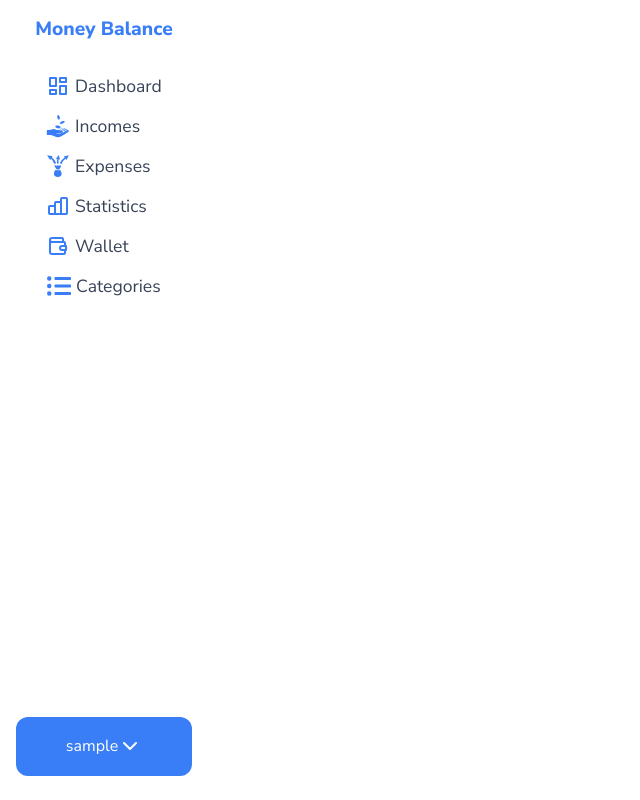
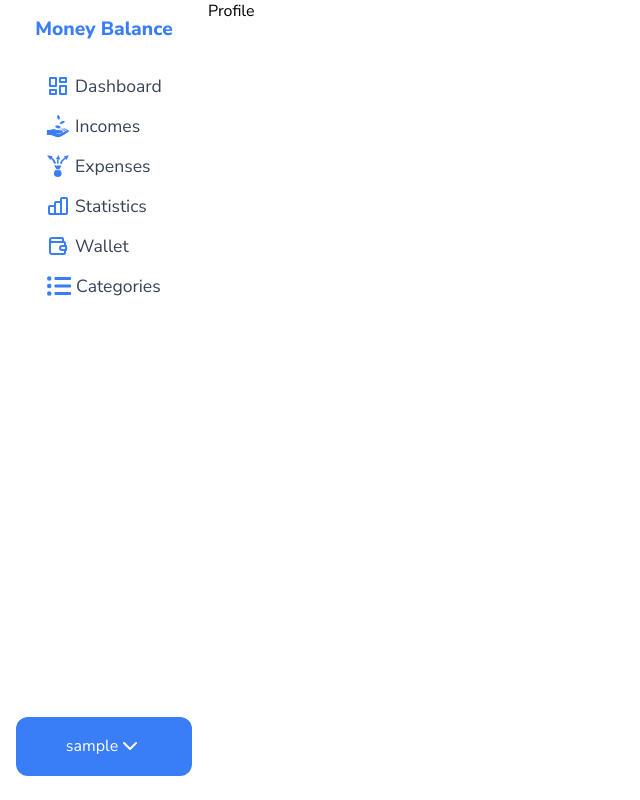
Before and after one commit to wojtek99955/money-balance, a React (Create React App) app in the folder client/: page /profile in a window 1280 px wide. Shown: the whole page, without its empty margins (0-640 px from the left). Built offline with nearby package versions, Linux system fonts and the light colour scheme; sample sign-in values are in the browser's storage.

Commit message:
add profile route

```diff
--- a/client/src/App.tsx
+++ b/client/src/App.tsx
@@ -9,6 +9,7 @@ import { useLocation } from "react-router-dom";
 import Sidebar from "./components/Dashboard/Sidebar/Sidebar";
 import ExpensesList from "./components/Expenses/ExpensesList/ExpensesList";
 import IncomesList from "./components/IncomesList/IncomesList";
+import Profile from "./components/Profile/Profile";
 
 interface StyleProps {
   location: string;
@@ -61,6 +62,14 @@ function App() {
               </RequireAuth>
             }
           />
+          <Route
+            path="/profile"
+            element={
+              <RequireAuth>
+                <Profile />
+              </RequireAuth>
+            }
+          />
         </Routes>
       </AppContainer>
     </>
--- /dev/null
+++ b/client/src/components/Profile/Profile.tsx
@@ -0,0 +1,5 @@
+const Profile = () => {
+  return <div>Profile</div>;
+};
+
+export default Profile;
```
